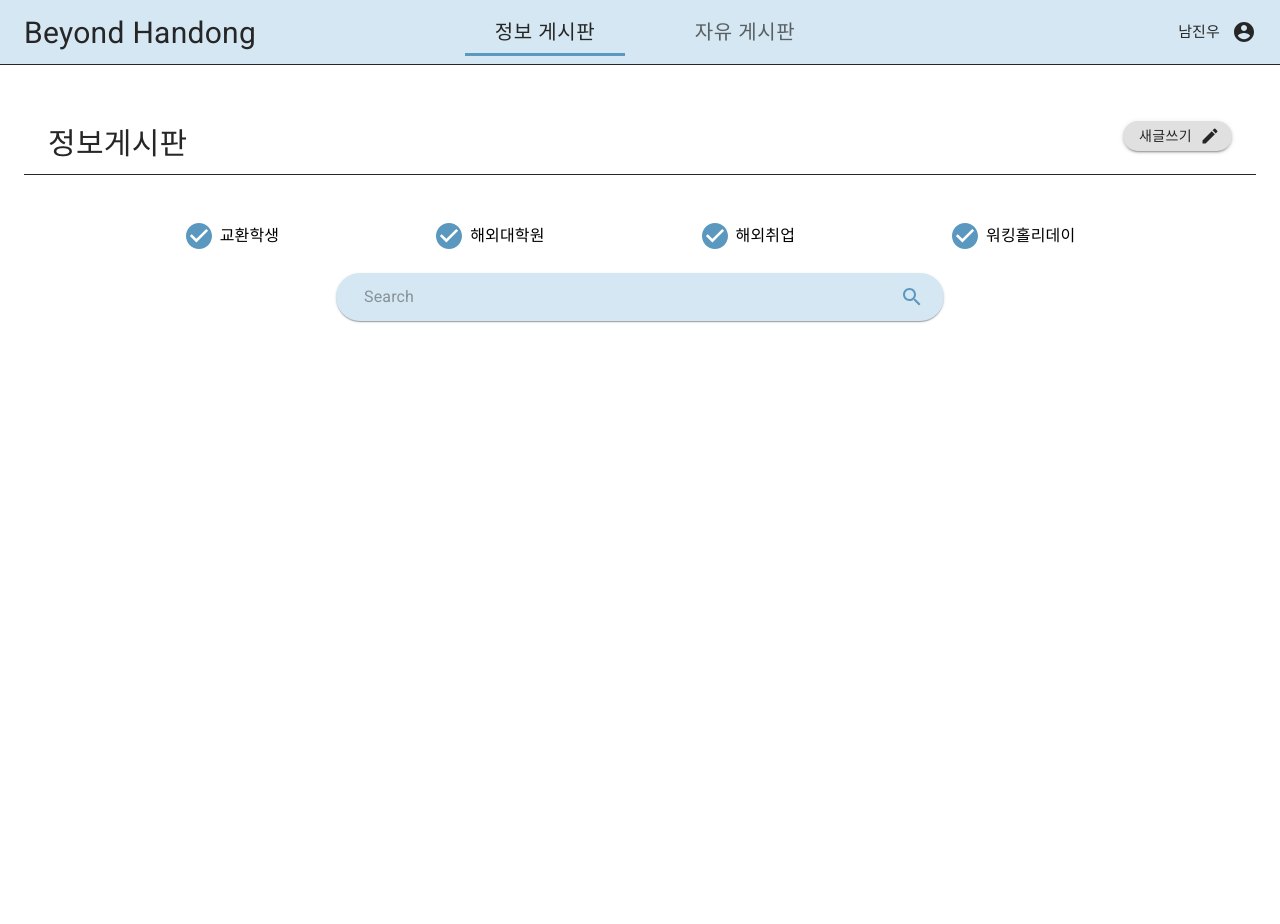
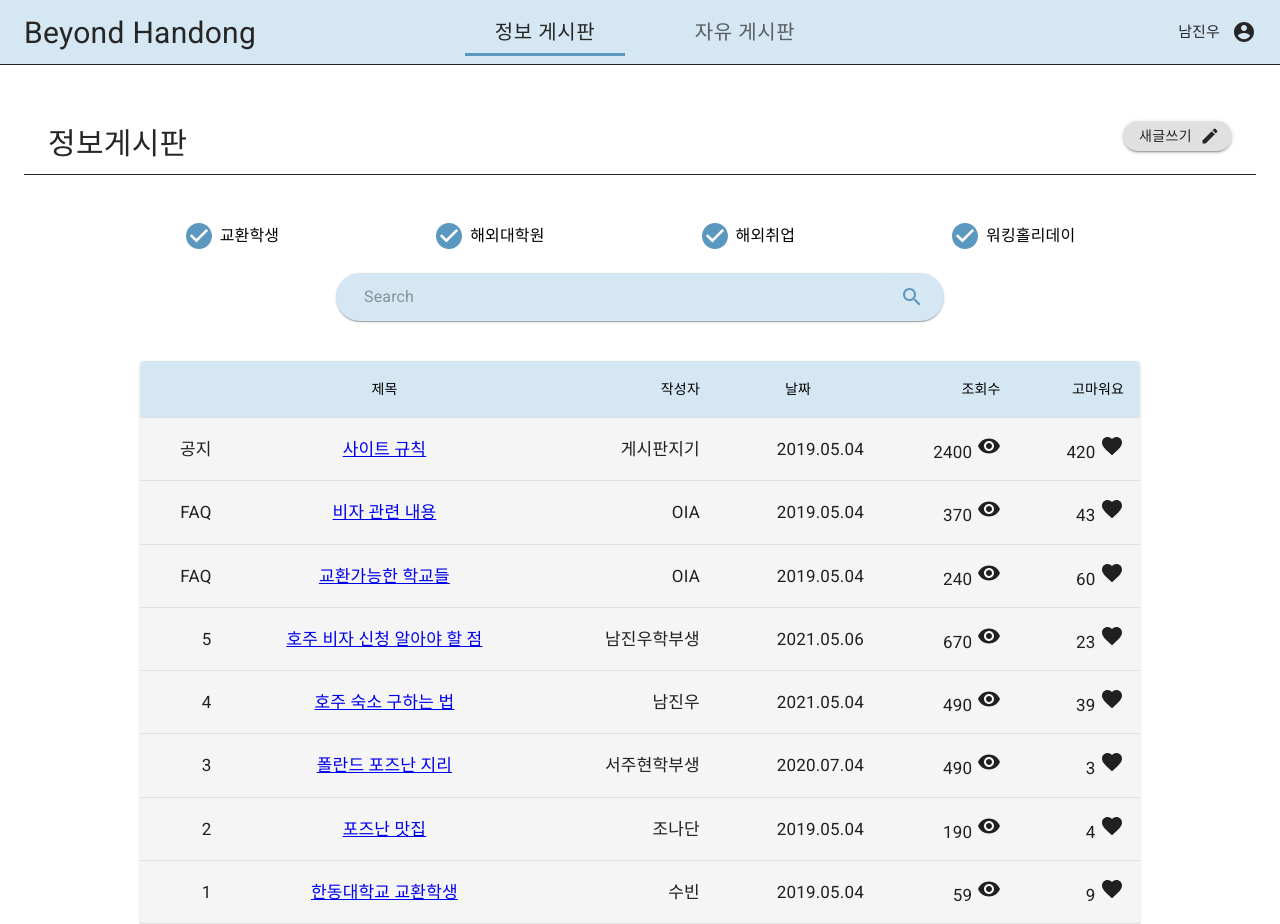
Before and after one commit to BeyondHandong/BH_FrontEnd, a React (Create React App) app: page / in a window 1280 px wide. Before the commit the page ends 800 px from the top, so only its background shows below. Built offline with nearby package versions, Linux system fonts and the light colour scheme.

Commit message:
Add Table (first version)

```diff
--- a/src/App.js
+++ b/src/App.js
@@ -3,6 +3,7 @@ import { makeStyles } from "@material-ui/core/styles";
 import TopBar from './components/TopBar'
 import MainCheck from './components/MainCheck'
 import Search from './components/Search'
+import Table from './components/Table'
 
 const useStyles = makeStyles((theme) => ({
   root: {
@@ -28,6 +29,7 @@ export default function App() {
       {/* <MainTitle className={classes.mainTitle}></MainTitle> */}
       <MainCheck className={classes.mainCheck}></MainCheck>
       <Search></Search>
+      <Table></Table>
     </div>
   );
 }
--- /dev/null
+++ b/src/components/Table.js
@@ -0,0 +1,96 @@
+import React from 'react';
+import { withStyles, makeStyles } from '@material-ui/core/styles';
+import Table from '@material-ui/core/Table';
+import TableBody from '@material-ui/core/TableBody';
+import TableCell from '@material-ui/core/TableCell';
+import TableContainer from '@material-ui/core/TableContainer';
+import TableHead from '@material-ui/core/TableHead';
+import TableRow from '@material-ui/core/TableRow';
+import Paper from '@material-ui/core/Paper';
+import {FormatBold } from '@material-ui/icons';
+import FavoriteIcon from '@material-ui/icons/Favorite';
+import VisibilityIcon from '@material-ui/icons/Visibility';
+
+const StyledTableCell = withStyles((theme) => ({
+  head: {
+    backgroundColor: '#D5E7F2',
+    color: theme.palette.common.black,
+  },
+  body: {
+    fontSize: 17,
+    fontStyle: FormatBold,
+  },
+}))(TableCell);
+
+const StyledTableRow = withStyles((theme) => ({
+  root: {
+      backgroundColor: theme.palette.action.hover,
+  },
+}))(TableRow);
+
+const StyledTableContainer = withStyles((theme) => ({
+    root: {
+        display: 'flex',
+        maxWidth: "1000px",
+        align: "center",
+        marginTop: theme.spacing(5),
+        marginLeft: "auto",
+        marginRight: "auto"
+    },
+  }))(TableContainer);
+
+function createData(att, name, writer, data, views, like) {
+  return { att, name, writer, data, views, like };
+}
+
+const rows = [
+  createData('공지','사이트 규칙', '게시판지기', '2019.05.04', 2400, 420),
+  createData('FAQ','비자 관련 내용', 'OIA', '2019.05.04', 370, 43),
+  createData('FAQ','교환가능한 학교들', 'OIA', '2019.05.04', 240, 60),
+  createData('5','호주 비자 신청 알아야 할 점', '남진우학부생', '2021.05.06', 670, 23),
+  createData('4','호주 숙소 구하는 법', '남진우', '2021.05.04', 490, 39),
+  createData('3','폴란드 포즈난 지리', '서주현학부생', '2020.07.04', 490, 3),
+  createData('2','포즈난 맛집', '조나단', '2019.05.04', 190, 4),
+  createData('1','한동대학교 교환학생', '수빈', '2019.05.04', 59, 9),
+];
+
+const useStyles = makeStyles({
+  table: {
+    minWidth: 700,
+  },
+});
+
+export default function CustomizedTables() {
+  const classes = useStyles();
+
+  return (
+    <StyledTableContainer component={Paper}>
+      <Table className={classes.table} aria-label="customized table">
+        <TableHead>
+          <TableRow>
+            <StyledTableCell align="right"> </StyledTableCell>
+            <StyledTableCell align="center">제목</StyledTableCell>
+            <StyledTableCell align="right">작성자</StyledTableCell>
+            <StyledTableCell align="center">날짜</StyledTableCell>
+            <StyledTableCell align="right">조회수</StyledTableCell>
+            <StyledTableCell align="right">고마워요</StyledTableCell>
+          </TableRow>
+        </TableHead>
+        <TableBody>
+          {rows.map((row) => (
+            <StyledTableRow key={row.name}>
+              <StyledTableCell align="right">{row.att}</StyledTableCell>
+              <StyledTableCell align="center" component="th" scope="row">
+                <a href="#">{row.name}</a>
+              </StyledTableCell>
+              <StyledTableCell align="right">{row.writer}</StyledTableCell>
+              <StyledTableCell align="right">{row.data}</StyledTableCell>
+              <StyledTableCell align="right">{row.views}{'  '}<VisibilityIcon /></StyledTableCell>
+              <StyledTableCell align="right">{row.like}{'  '}<FavoriteIcon /></StyledTableCell>
+            </StyledTableRow>
+          ))}
+        </TableBody>
+      </Table>
+    </StyledTableContainer>
+  );
+}
```
